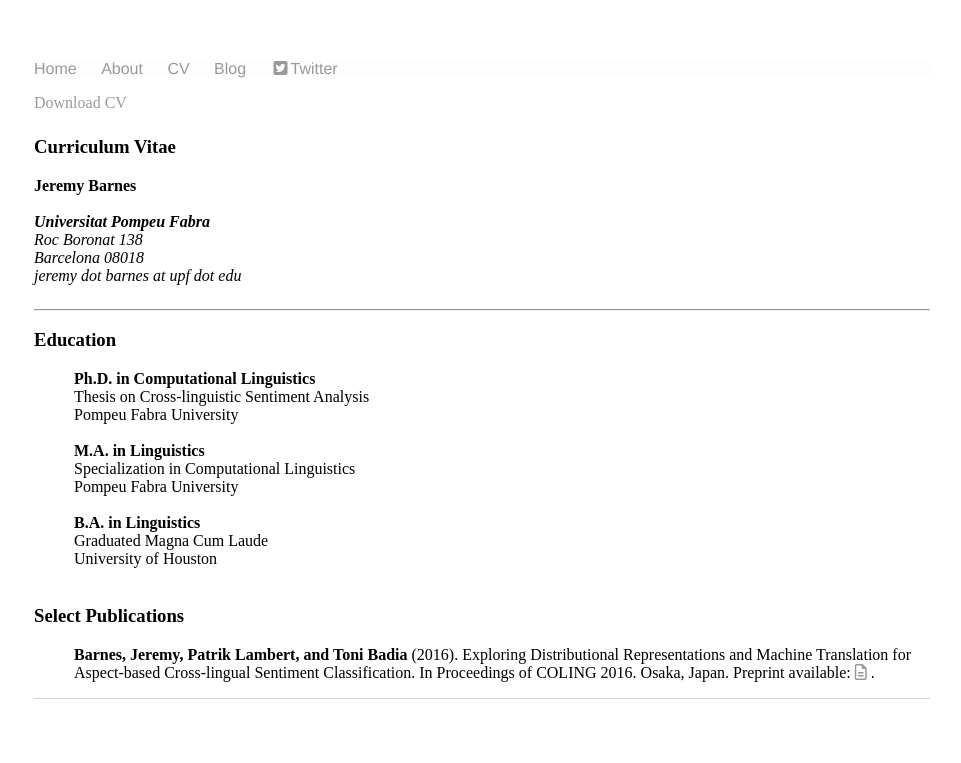
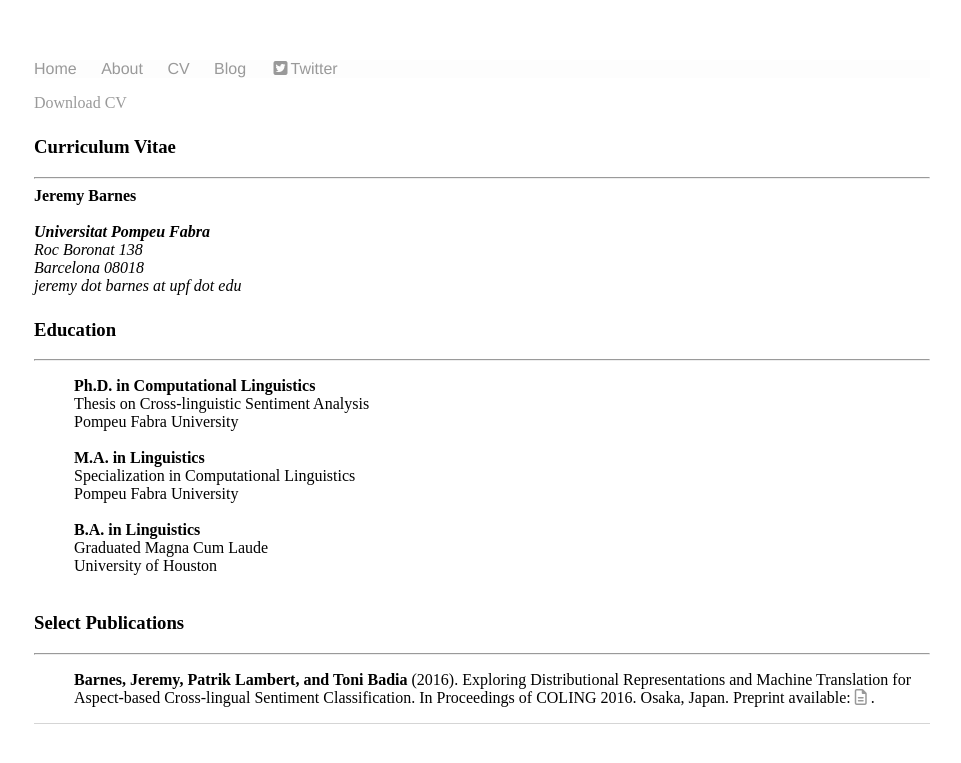
Before and after one commit to jerbarnes/jbarnesspain.github.io, a Jekyll site: the page built from cv/index.html, in a window 1280 px wide. Shown: the top 763 px of the page, without its empty margins (158-1119 px from the left). Built offline with Jekyll 4.4.1, drawn with Linux system fonts in a browser that asks for light colours; nearby versions of some CDN libraries.

Commit message:
Update index.html

```diff
--- a/cv/index.html
+++ b/cv/index.html
@@ -12,6 +12,7 @@ title: CV
 
 <article class="page">
     <h3>Curriculum Vitae</h3>
+    <hr>
     <div class="article-wrap">
 
 	    <strong>Jeremy Barnes</strong><br><br>
@@ -23,7 +24,8 @@ title: CV
 		</address><p>
 
 
-	    <hr><h3>Education</h3>
+	    <h3>Education</h3>
+	    <hr>
 
 
 <ul>
@@ -41,6 +43,7 @@ title: CV
 	    </ul>
 
 		<h3>Select Publications</h3>
+	    <hr>
 
 <ul>
 		<strong>Barnes, Jeremy, Patrik Lambert, and Toni Badia</strong> (2016). Exploring Distributional
```
